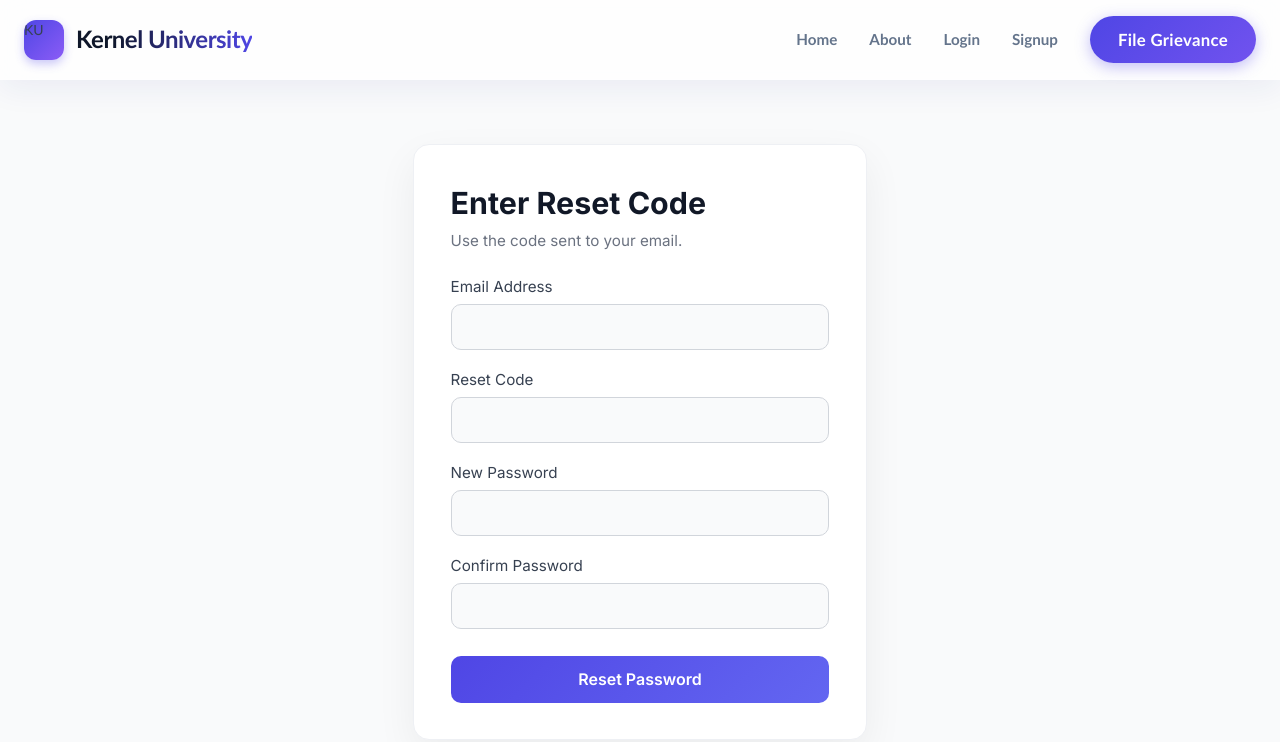
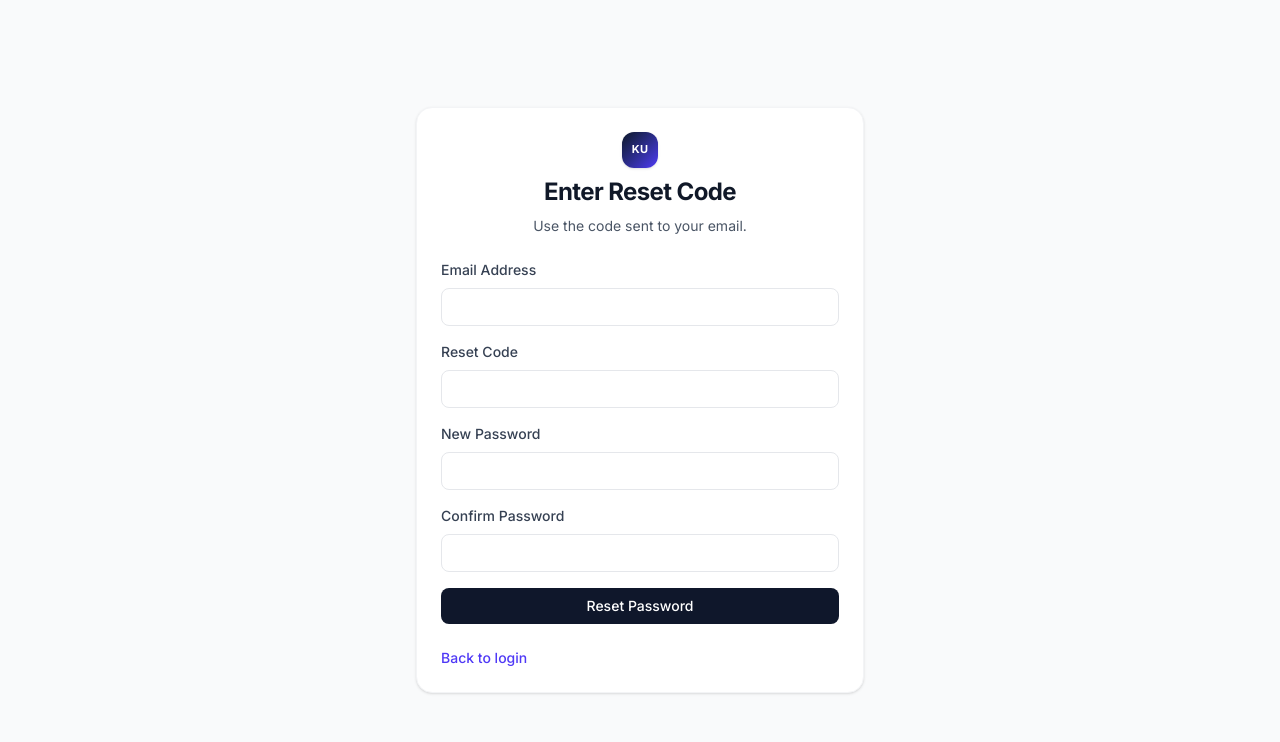
Before and after one commit to Anilkumar64/F-E-Grivernece-Hub-, a React (Vite) app in the folder frontend/: page /reset-password in a window 1280 px wide. Shown: the top 742 px of the page. Built offline with nearby package versions, Linux system fonts and the light colour scheme; no server answers.

Commit message:
feat: enhance ResetPassword component with Card, Input, and Button for improved UI and user experience

```diff
--- a/frontend/src/pages/Auth/ResetPassword.jsx
+++ b/frontend/src/pages/Auth/ResetPassword.jsx
@@ -1,9 +1,11 @@
 import React, { useMemo, useState } from "react";
+import { Link } from "react-router-dom";
 import { useNavigate, useSearchParams } from "react-router-dom";
 import toast from "react-hot-toast";
 import api from "../../api/axiosInstance";
-import Navbar from "../../components/common/Navbar";
-import "../../styles/UserStyles/UserLogin.css";
+import Card from "../../components/ui/Card";
+import Input from "../../components/ui/Input";
+import Button from "../../components/ui/Button";
 
 export default function ResetPassword() {
     const [params] = useSearchParams();
@@ -45,36 +47,41 @@ export default function ResetPassword() {
     };
 
     return (
-        <div className="login-wrapper">
-            <Navbar />
-            <div className="login-main">
-                <div className="login-container">
-                    <div className="login-box">
-                        <h2>Enter Reset Code</h2>
-                        <p className="subtitle">Use the code sent to your email.</p>
-                        <form onSubmit={handleSubmit}>
-                            <div className="input-group">
-                                <label>Email Address</label>
-                                <input name="email" type="email" value={form.email} onChange={handleChange} required />
-                            </div>
-                            <div className="input-group">
-                                <label>Reset Code</label>
-                                <input name="otp" value={form.otp} onChange={handleChange} required />
-                            </div>
-                            <div className="input-group">
-                                <label>New Password</label>
-                                <input name="password" type="password" value={form.password} onChange={handleChange} required />
-                            </div>
-                            <div className="input-group">
-                                <label>Confirm Password</label>
-                                <input name="confirmPassword" type="password" value={form.confirmPassword} onChange={handleChange} required />
-                            </div>
-                            <button type="submit" className="btn-login" disabled={loading}>
+        <div className="min-h-screen bg-gray-50">
+            <div className="app-container flex min-h-screen items-center justify-center py-8">
+                <Card className="w-full max-w-md space-y-6">
+                    <div className="space-y-2 text-center">
+                        <div className="mx-auto mb-2 flex w-fit items-center gap-2">
+                            <span className="ku-logo">KU</span>
+                        </div>
+                        <h2 className="text-2xl font-bold tracking-tight text-gray-900">Enter Reset Code</h2>
+                        <p className="text-sm text-gray-600">Use the code sent to your email.</p>
+                    </div>
+                    <form className="space-y-4" onSubmit={handleSubmit}>
+                        <label className="grid gap-2 text-sm font-medium text-gray-700">
+                            Email Address
+                            <Input name="email" type="email" value={form.email} onChange={handleChange} required />
+                        </label>
+                        <label className="grid gap-2 text-sm font-medium text-gray-700">
+                            Reset Code
+                            <Input name="otp" value={form.otp} onChange={handleChange} required />
+                        </label>
+                        <label className="grid gap-2 text-sm font-medium text-gray-700">
+                            New Password
+                            <Input name="password" type="password" value={form.password} onChange={handleChange} required />
+                        </label>
+                        <label className="grid gap-2 text-sm font-medium text-gray-700">
+                            Confirm Password
+                            <Input name="confirmPassword" type="password" value={form.confirmPassword} onChange={handleChange} required />
+                        </label>
+                        <Button type="submit" className="w-full" disabled={loading}>
                                 {loading ? "Resetting..." : "Reset Password"}
-                            </button>
-                        </form>
-                    </div>
-                </div>
+                        </Button>
+                    </form>
+                    <Link className="text-sm font-medium text-indigo-600 transition-all duration-200 hover:text-indigo-500" to="/login">
+                        Back to login
+                    </Link>
+                </Card>
             </div>
         </div>
     );
```
